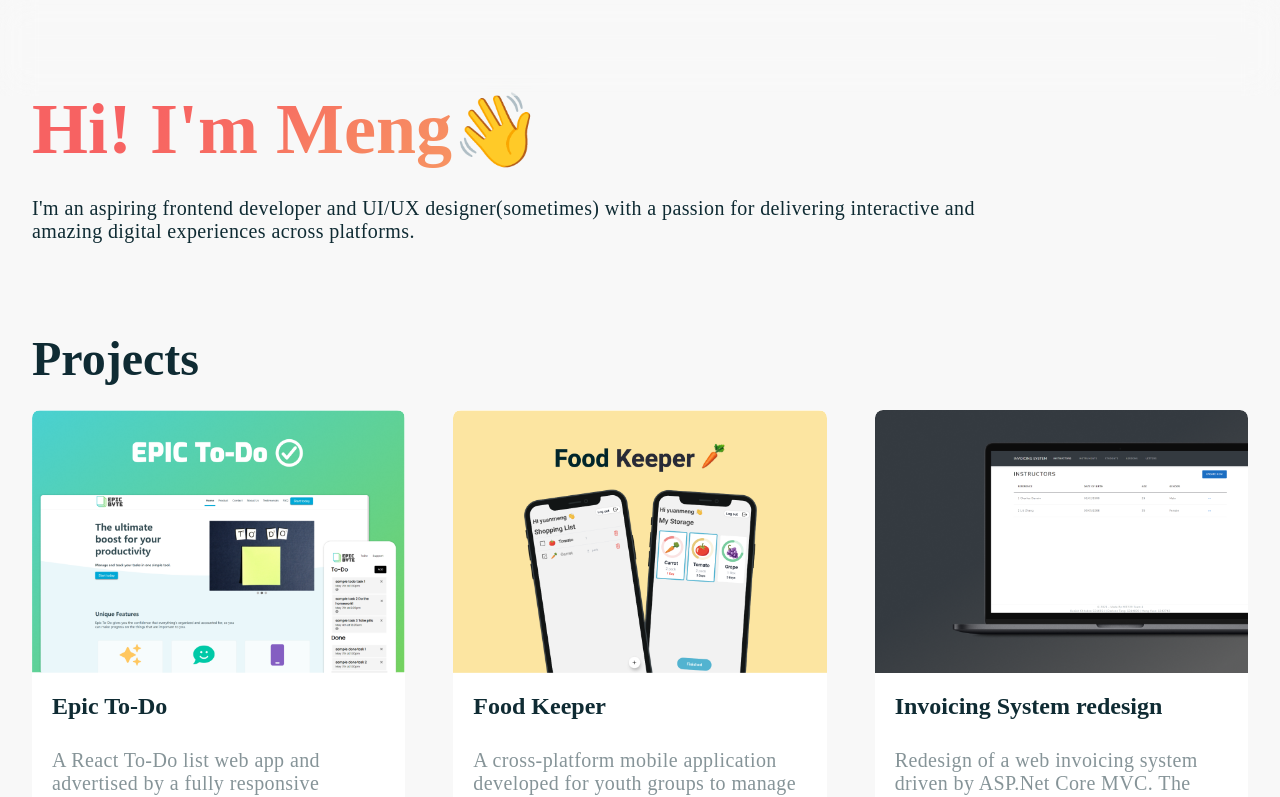
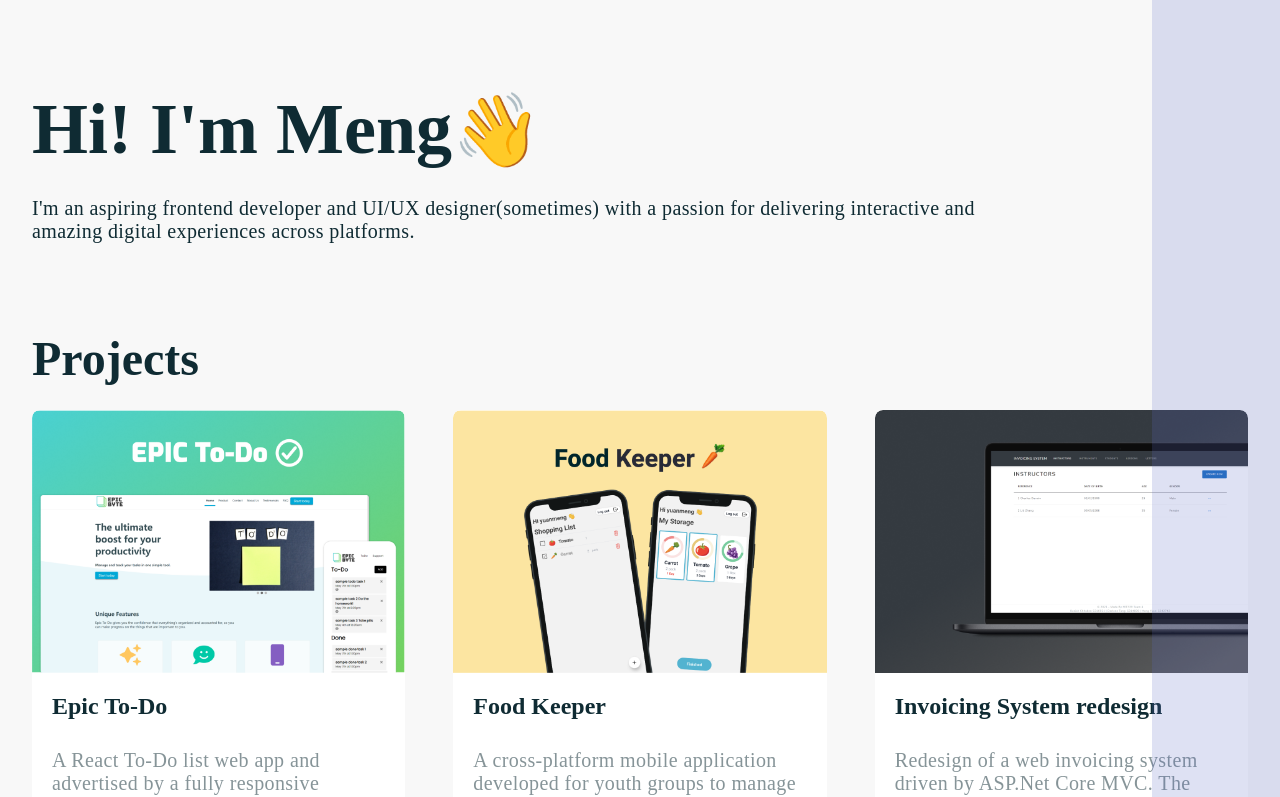
Before and after one commit to mong00x/portfolio, a Next.js app: page / in a window 1280 px wide. Shown: the top 797 px of the page. Built offline with nearby package versions, Linux system fonts and the light colour scheme.

Commit message:
change nav style to vertical

```diff
--- a/styles/Home.module.css
+++ b/styles/Home.module.css
@@ -8,22 +8,24 @@
 
 .nav {
   background-color: var(--primary-nav-color);
-  -webkit-backdrop-filter: blur(16px);
-  backdrop-filter: blur(16px);
+  /* -webkit-backdrop-filter: blur(16px); */
+  /* backdrop-filter: blur(16px); */
   position: fixed;
-  width: 100%;
+  height: 100%;
+  width: auto;
   top: 0;
+  right: 0;
   z-index: 99;
-  /* border-bottom: solid 4px var(--primary-nav-border-color); */
 }
 
 .navBtnContainer {
-  position: relative;
   display: flex;
-  margin: 1rem 16rem;
+  flex-direction: column;
+  align-items: center;
+  padding:2rem 0;
+  margin:auto;
   justify-content: space-between;
   width: auto;
-  height: 2rem;
 }
 
 .brand {
@@ -49,7 +51,7 @@
 }
 
 .themeBtnContainer {
-  background-color: var(--primary-color);
+  /* background-color: var(--primary-color); */
   font-size: 1.7rem;
   width: 2rem;
   height: 2rem;
@@ -104,7 +106,8 @@
     background-position: 400% center;
   }
 } */
-.hero .meng {
+
+/* .hero .meng {
   color: var(--accent2-color);
   background-clip: text;
   background: linear-gradient(
@@ -118,7 +121,7 @@
   background-size: 100% auto;
   -webkit-background-clip: text;
   -webkit-text-fill-color: transparent;
-  /* animation: shine 18s linear infinite; */
+  animation: shine 18s linear infinite;
 }
 
 .hero .meng::selection {
@@ -126,7 +129,7 @@
 }
 .hero .meng::-moz-selection {
   -webkit-text-fill-color: var(--accent1-light-color);
-}
+} */
 
 .hero .intro {
   margin: 0;
--- a/styles/globals.css
+++ b/styles/globals.css
@@ -1,7 +1,7 @@
 :root {
   font-size: 100%;
   --primary-color: #f8f8f8;
-  --primary-nav-border-color: #bdc6f7;
+  --primary-nav-color: rgba(92, 107, 192, 0.2);
   --dark-color: #0f2b33;
   --text-color: #869498;
   --dark-light-color: #898c9c99;
@@ -21,8 +21,7 @@
 
 [data-theme="dark"] {
   --primary-color: #282a36;
-  --primary-nav-color: #25273188;
-  --primary-nav-border-color: #5c6bc0;
+  --primary-nav-color: #07080a81;
   --dark-color: #f8f8f8;
   --text-color: #b8b8b8;
 
```
